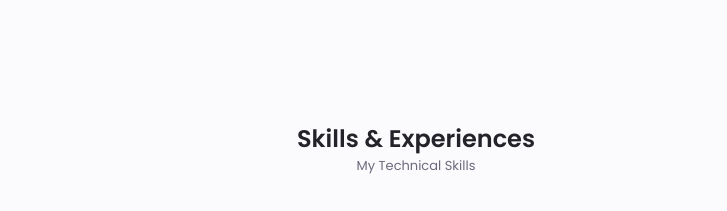
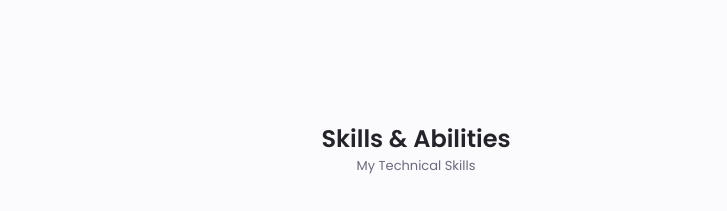
Before and after one commit to AmanKumar12e/My-Portfolio, a plain HTML site: page index.html in a window 1280 px wide. Shown: the part 1220-1431 px from the top of the page, without its empty margins (224-951 px from the left). Drawn offline with Linux system fonts and the light colour scheme.

Commit message:
Update index.html

```diff
--- a/index.html
+++ b/index.html
@@ -202,7 +202,7 @@
 
       <!-- skills and qualification  -->
       <section class="skills section" id="skills">
-        <h2 class="section-title">Skills & Experiences </h2>
+        <h2 class="section-title">Skills & Abilities </h2>
         <span class="section-subtitle">My Technical Skills</span>
         <div class="skills-content container">
           <div class="skills-name">JavaScript</div>
```
